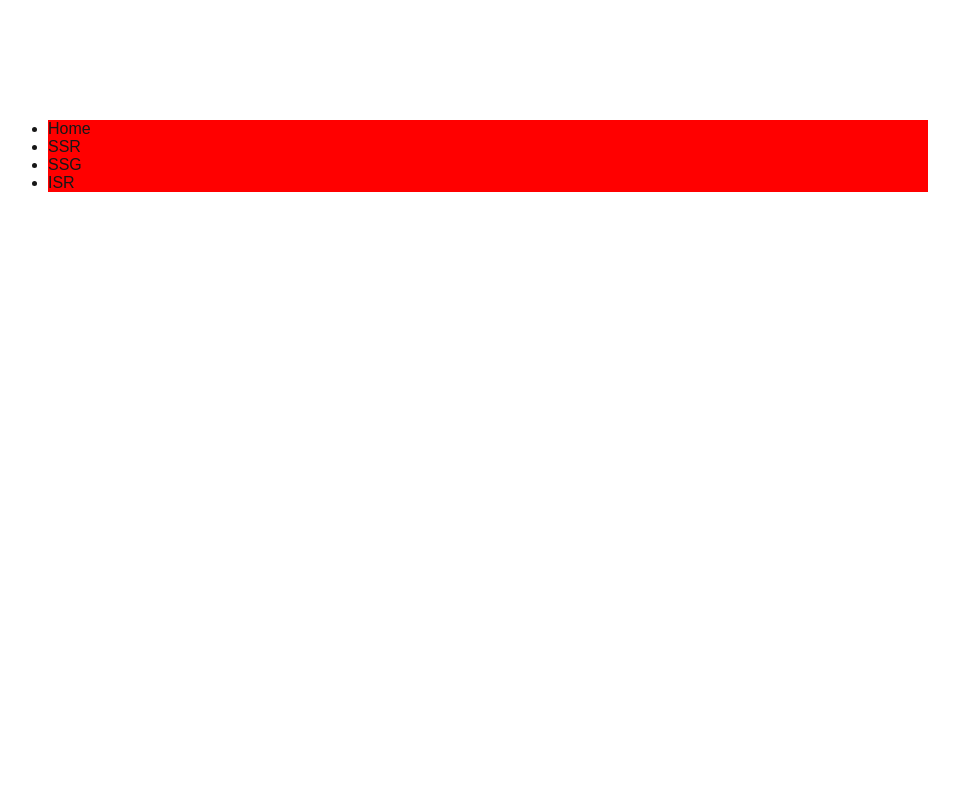
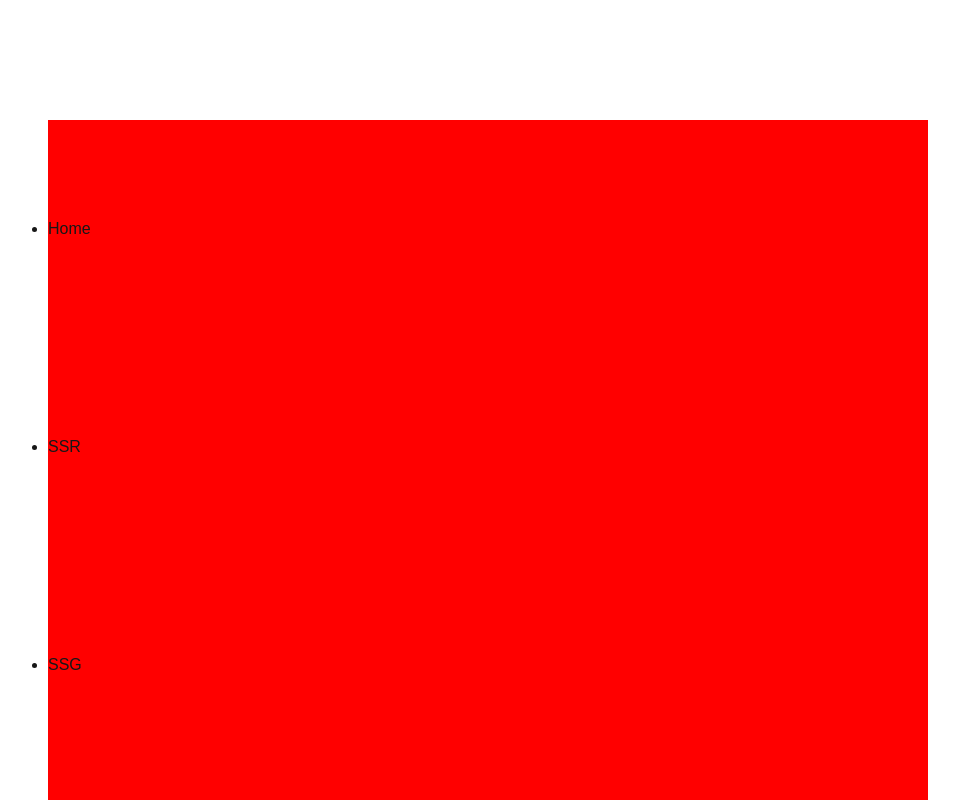
Before and after one commit to outro1111/next-rendering, a Next.js app: page / in a window 1280 px wide. Shown: the part 880-1680 px from the top of the page, without its empty margins (152-1111 px from the left). Before the commit the page ends 1272 px from the top, so only its background shows below. Built offline with nearby package versions, Linux system fonts and the light colour scheme.

Commit message:
nav생성

```diff
--- a/app/globals.css
+++ b/app/globals.css
@@ -41,6 +41,7 @@ a {
   }
 }
 .nav {margin:200px;background-color: red;}
+.nav li {padding:100px 0}
 
 .contents {
   display: flex;
```
